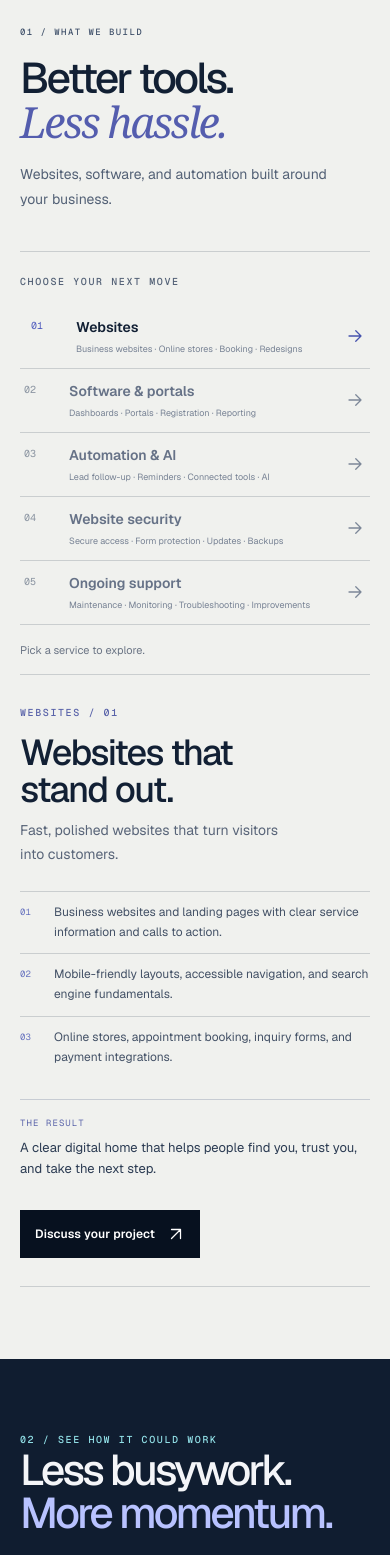
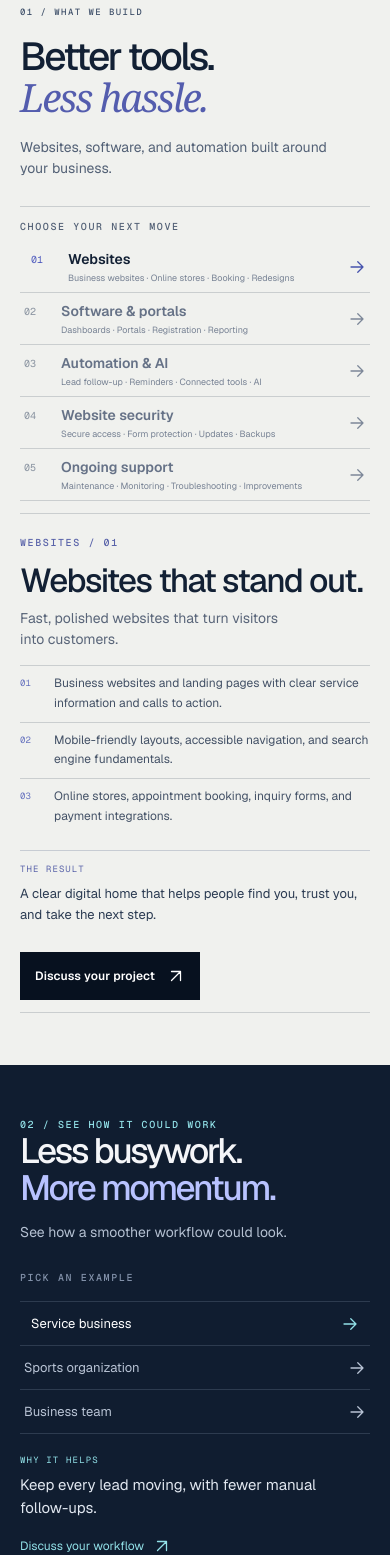
Before and after one commit to taenextlevelqbs-ops/crestlane-digital, a Next.js app: page / in a window 390 px wide. Shown: the part 2980-4535 px from the top of the page. Built offline with nearby package versions, Linux system fonts and the light colour scheme.

Commit message:
Simplify sections 01 and 02 and improve mobile readability

```diff
--- a/app/globals.css
+++ b/app/globals.css
@@ -788,3 +788,41 @@ footer > span { width: 100%; color: #75849b; font: 9px var(--font-geist-mono), m
   .button:hover { transform: none; }
   .featured-project:hover .project-mark-stage img { transform: none; }
 }
+
+/* Compact service and workflow sections, especially on phones. */
+@media (max-width: 700px) {
+  .services-section { padding-block: 52px; }
+  .services-section .section-heading { margin-bottom: 22px; }
+  .services-section .section-heading h2 { font-size: clamp(36px, 10vw, 48px); line-height: 1.04; }
+  .services-section .section-heading > p:last-child { line-height: 1.5; }
+  .studio-service-picker { padding-block: 12px; }
+  .studio-service-picker > p:first-child { margin-bottom: 6px; }
+  .studio-service-picker button { min-height: 52px; grid-template-columns: 27px minmax(0,1fr) 18px; padding-block: 7px; }
+  .studio-service-choice { gap: 2px; }
+  .studio-service-choice small { overflow-wrap: anywhere; line-height: 1.35; }
+  .studio-service-index-note { display: none; }
+  .studio-service-detail { padding-block: 21px 12px; }
+  .studio-service-detail h3 { font-size: clamp(29px, 8.5vw, 36px); }
+  .studio-service-copy { line-height: 1.5; }
+  .studio-capabilities { margin: 15px 0; }
+  .studio-capabilities li { padding: 8px 0; }
+  .studio-service-result { padding-block: 12px; }
+  .connected-demo { padding-block: 52px; }
+  .connected-heading { margin-bottom: 20px; }
+  .connected-heading h2 { font-size: clamp(34px, 9vw, 46px); line-height: 1.05; }
+  .connected-heading > p { line-height: 1.5; }
+  .connected-layout { gap: 17px; }
+  .connected-types { display: grid; grid-template-columns: 1fr; }
+  .connected-types button { min-height: 44px; }
+  .connected-benefit { margin: 12px 0 5px; }
+  .connected-benefit p { margin-top: 4px; }
+  .connected-panel { padding: 17px 14px; }
+  .connected-panel > h3 { margin: 13px 0; }
+  .connected-preview { margin-top: 14px; }
+  .connected-preview li { padding: 6px 0; }
+  .connected-result { margin-top: 12px; }
+}
+@media (max-width: 370px) {
+  .studio-service-picker button { grid-template-columns: 23px minmax(0,1fr) 16px; gap: 7px; }
+  .connected-panel-top { font-size: 8px; }
+}
```
